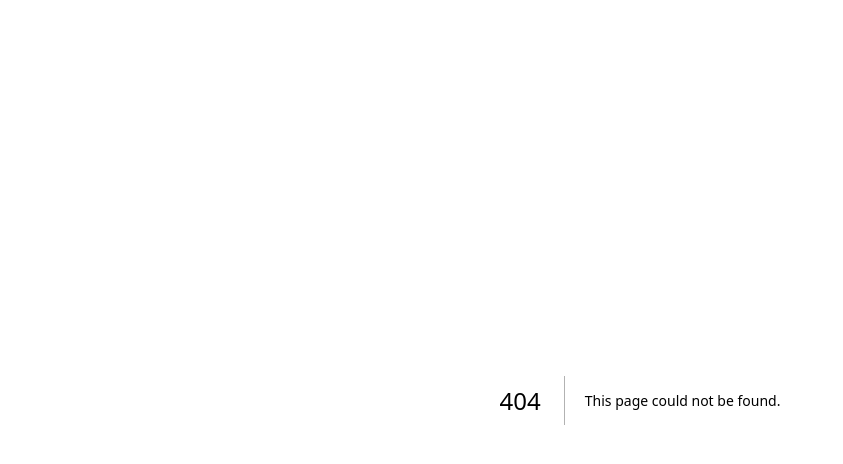
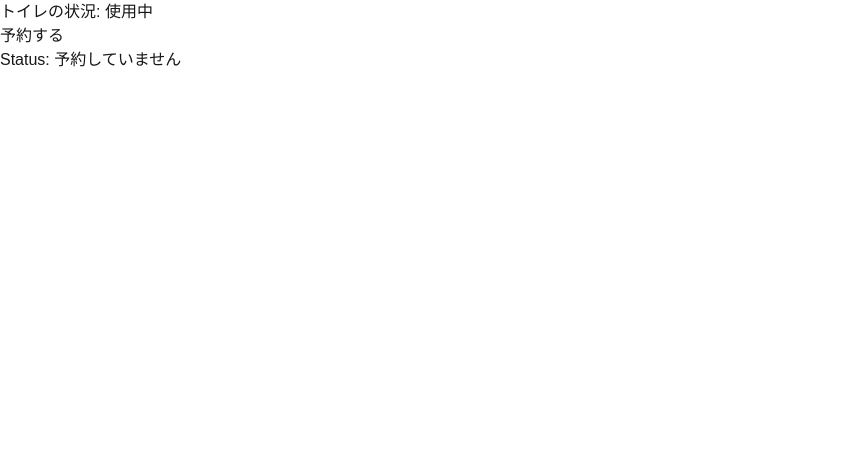
Before and after one commit to product-shosan/hackathon-01, a Next.js app: page /guest in a window 1280 px wide. Before the commit this address had no page. Shown: the top 464 px of the page, without its empty margins (0-843 px from the left). Built offline with nearby package versions, Linux system fonts and the light colour scheme.

Commit message:
予約、通知システムの実装

```diff
--- /dev/null
+++ b/app/guest/page.tsx
@@ -0,0 +1,48 @@
+"use client"
+
+import React, { useState } from 'react';
+function Counter() {
+  const [isopen, setisopen] = useState(false);
+  const [status, setstatus] = useState("予約していません");
+
+  // 五秒に一回関数を呼び出す
+    // const result: boolean  = callAPI ();
+    // setisopen(result)
+  setTimeout(() => {
+    const result: boolean  = callAPI ();
+    setisopen(result);
+  }, 3000);
+
+  const handlereserve = () => {
+
+    if (status === "予約中"){
+        setstatus("予約していません");
+    }
+
+    else if (isopen === false){
+        setstatus("予約中");
+    }
+  }
+
+  const notification = () => {
+    if (status === "予約中" && isopen === true){
+        return <div>予約中のトイレに空きが出ました</div>;
+    }
+  }
+
+  return (
+    <div>
+      <p>トイレの状況: {isopen ? '空き' : '使用中'}</p>
+      <button onClick={handlereserve}>予約する</button>
+      <p>Status: {status}</p>
+      {notification()}
+    </div>
+  );
+}
+
+export default Counter;
+
+function callAPI(){
+    const status = Math.random() < 0.5;
+    return status;
+}
```
